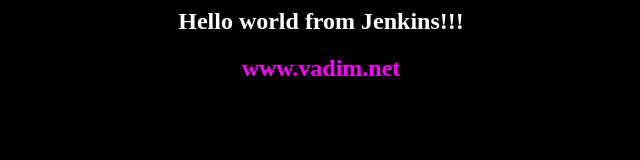
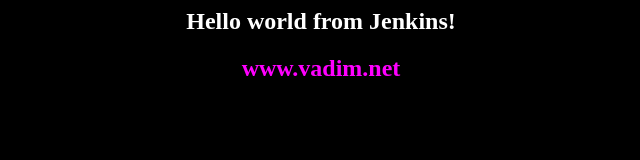
Before and after one commit to Vadim6693/Jenkins, a plain HTML site: page index.html in a window 1280 px wide. Shown: the whole page, without its empty margins (319-959 px from the left). Drawn offline with Linux system fonts and the light colour scheme.

Commit message:
some code changes

```diff
--- a/index.html
+++ b/index.html
@@ -1,7 +1,7 @@
 <html>
 <body bgcolor=black>
 <center>
-<h2><font color=white>Hello world from Jenkins!!!</font><h2>
+<h2><font color=white>Hello world from Jenkins!</font><h2>
 
 <font color=magenta>www.vadim.net</font>
 </center>
```
